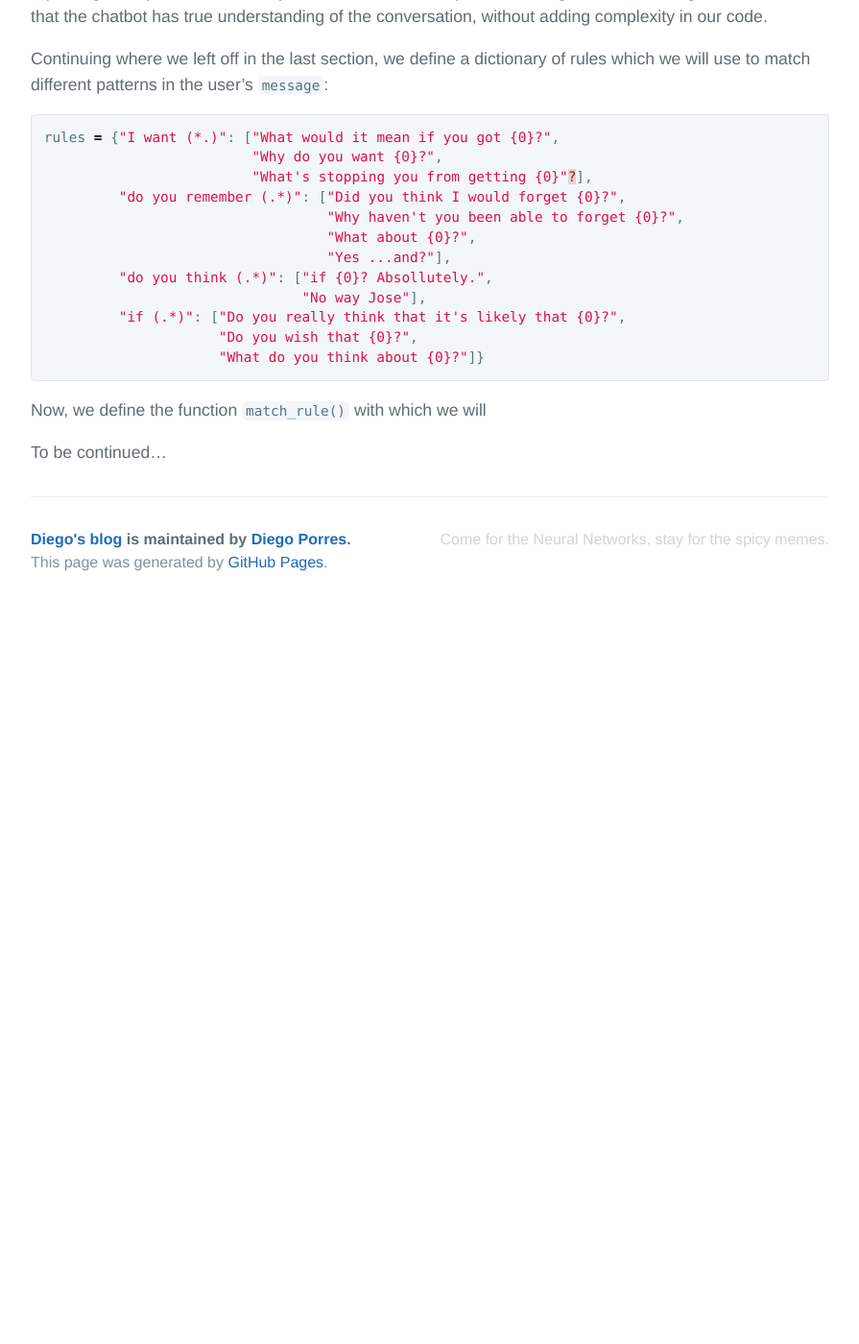
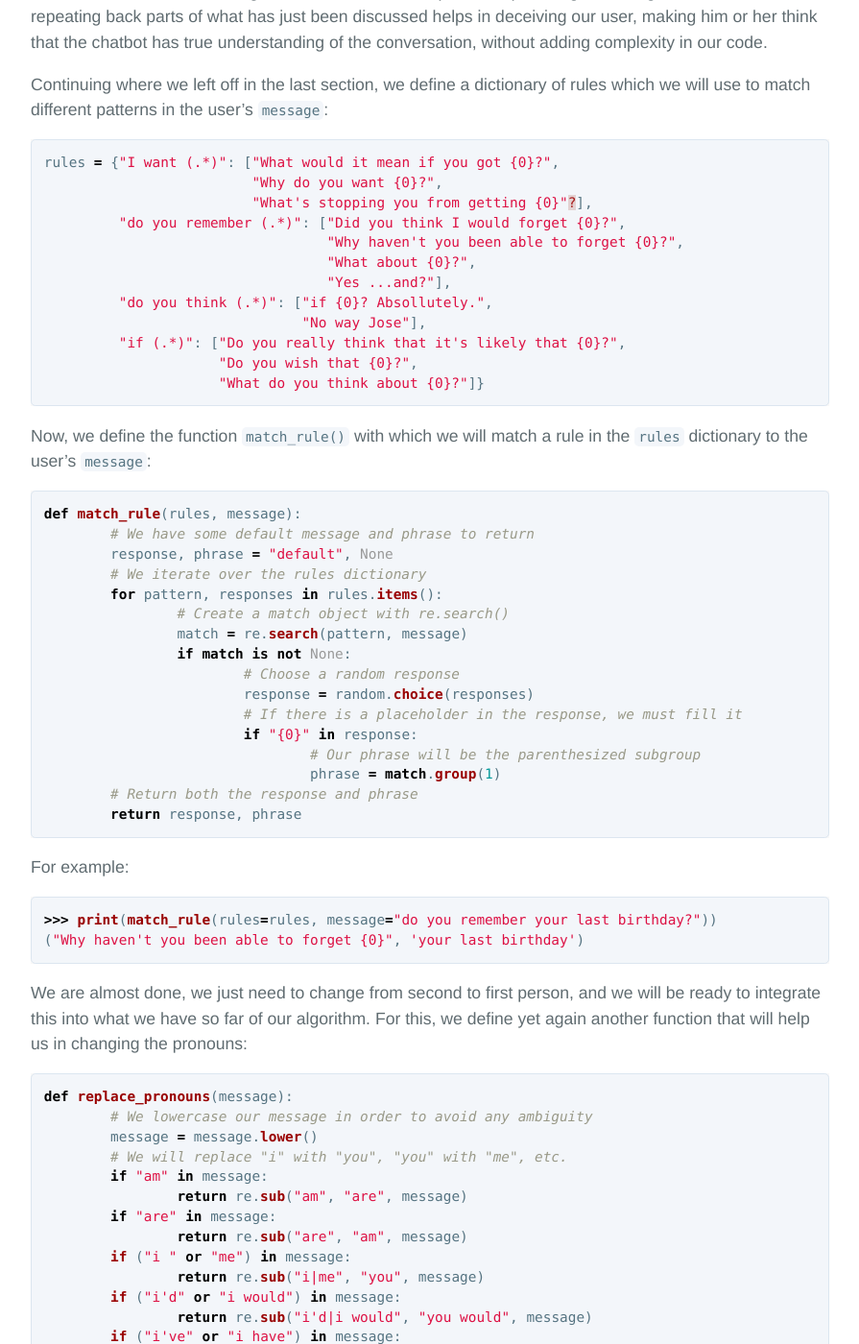
Before and after one commit to PDillis/pdillis.github.io, a Jekyll site: the page built from _posts/2018-04-24-PythonChatbot0.markdown, in a window 1280 px wide and 1400 px high, scrolled down 9352 px. Shown: the whole window at 96% size, without its empty margins (192-1087 px from the left). Built offline with Jekyll 4.4.1, drawn with Linux system fonts in a browser that asks for light colours; before the commit the page ends 9982 px from its top, so only the background shows below that; some of the changed text lies outside the part shown.

Commit message:
Update 2018-04-24-PythonChatbot0.markdown

````diff
--- a/_posts/2018-04-24-PythonChatbot0.markdown
+++ b/_posts/2018-04-24-PythonChatbot0.markdown
@@ -38,7 +38,7 @@ with the capitalized lines being the machine responses. The summary of the algor
 
 * The standrad input (input by the user) is inspected in search of a **keyword**.
 * If found, the input is transformed according to a **rule** associated with said keyword, else, a content-free remark or an earlier transformation is retrieved.
-* The text is then transformed (e.g., from third person to first person) and is printed out to the standard output.
+* The text is then transformed (e.g., from second person to first person) and is printed out to the standard output.
   * Since the script is taken as data, then this method is not restricted to one language. Indeed, you can find a working version of ELIZA in Spanish [here](http://deixilabs.com/eliza.html).
 
 In a way, Weizenbaum was trying to show how superficial was the communication between man and machine. Indeed, while the amount of rules that ELIZA has for each keyword is vast (besides other parts of the algorithm), ELIZA did not actually possess understanding of the input. Still, some users (including Weizenbaum's secretary) found ELIZA to have a personality, even becoming emotionally attached. Perhaps this was due to the shortness of the sessions where the users interacted with ELIZA, but this still is quite interesting to note.
@@ -251,7 +251,7 @@ A typical example of this would be:
 
 ### Regular Expressions (regex) and Grammar
 
-[**Regular expressions**](https://en.wikipedia.org/wiki/Regular_expression), or **regex**, are a sequence of characters that we will use to match `messages` with search patterns, to extract key phrases, and even to transform the sentence from the third person to first person, for example. Thus, we will need a set of rules (patterns) for matching the `messages` by the user, and we will use these in conjunction with the [`re`](https://docs.python.org/3.5/library/re.html) module from Python to use the regular expressions.
+[**Regular expressions**](https://en.wikipedia.org/wiki/Regular_expression), or **regex**, are a sequence of characters that we will use to match `messages` with search patterns, to extract key phrases, and even to transform the sentence from the second to first person, for example. Thus, we will need a set of rules (patterns) for matching the `messages` by the user, and we will use these in conjunction with the [`re`](https://docs.python.org/3.5/library/re.html) module from Python to use the regular expressions.
 
 Covering the basics, this is how we will use the `re` module:
 
@@ -289,7 +289,7 @@ And then:
 "You walk your dog."
 ```
 
-The huge advantage we have is that we are using the English language, which can be thus reduced to simple rules of switching pronouns (albeit many). Let us then continue on building on `ELIZA`'s complexity.
+The huge advantage we have is that we are using the English language, which can be thus reduced to simple rules of switching pronouns (albeit many), which would not be a small task in other languages. Let us then continue on building on `ELIZA`'s complexity.
 
 ### Key phrases extraction and More Grammar
 
@@ -298,7 +298,7 @@ The true cleverness of the original ELIZA relied on the parrot-esque design of i
 Continuing where we left off in the last section, we define a dictionary of rules which we will use to match different patterns in the user's `message`:
 
 ```python
-rules = {"I want (*.)": ["What would it mean if you got {0}?",
+rules = {"I want (.*)": ["What would it mean if you got {0}?",
 			 "Why do you want {0}?",
 			 "What's stopping you from getting {0}"?],
 	 "do you remember (.*)": ["Did you think I would forget {0}?",
@@ -312,6 +312,69 @@ rules = {"I want (*.)": ["What would it mean if you got {0}?",
 		     "What do you think about {0}?"]}
 ```
 
-Now, we define the function `match_rule()` with which we will
+Now, we define the function `match_rule()` with which we will match a rule in the `rules` dictionary to the user's `message`:
+
+```python
+def match_rule(rules, message):
+	# We have some default message and phrase to return
+	response, phrase = "default", None
+	# We iterate over the rules dictionary
+	for pattern, responses in rules.items():
+		# Create a match object with re.search()
+		match = re.search(pattern, message)
+		if match is not None:
+			# Choose a random response
+			response = random.choice(responses)
+			# If there is a placeholder in the response, we must fill it
+			if "{0}" in response:
+				# Our phrase will be the parenthesized subgroup
+				phrase = match.group(1)
+	# Return both the response and phrase
+	return response, phrase
+```
+
+For example:
+
+```python
+>>> print(match_rule(rules=rules, message="do you remember your last birthday?"))
+("Why haven't you been able to forget {0}", 'your last birthday')
+```
+
+We are almost done, we just need to change from second to first person, and we will be ready to integrate this into what we have so far of our algorithm. For this, we define yet again another function that will help us in changing the pronouns:
+
+```python
+def replace_pronouns(message):
+	# We lowercase our message in order to avoid any ambiguity
+	message = message.lower()
+	# We will replace "i" with "you", "you" with "me", etc.
+	if "am" in message:
+		return re.sub("am", "are", message)
+	if "are" in message:
+		return re.sub("are", "am", message)
+	if ("i " or "me") in message:
+		return re.sub("i|me", "you", message)
+	if ("i'd" or "i would") in message:
+		return re.sub("i'd|i would", "you would", message)
+	if ("i've" or "i have") in message:
+		return re.sub("i've|i have", "you have", message)
+	if ("i'll" or "i will" or "i shall") in message:
+		return re.sub("i'll|i will|i shall", "you will", message)
+	if "my" in message:
+		return re.sub("my", "your", message)
+	if "was" in message:
+		return re.sub("was", "were", message)
+	if "you" in message:
+		return re.sub("you", "I", message)
+	if "your" in message:
+		return re.sub("your", "my", message)
+	if "yours" in message:
+		return re.sub("yours", "mine", message)
+	if ("you'll" or "you will") in message:
+		return re.sub("you'll|you will", "you", message)
+	if ("you've" or "you have") in message:
+		return re.sub("you've|you have", "I have", message)
+```
+
+
 
 To be continued...
````
